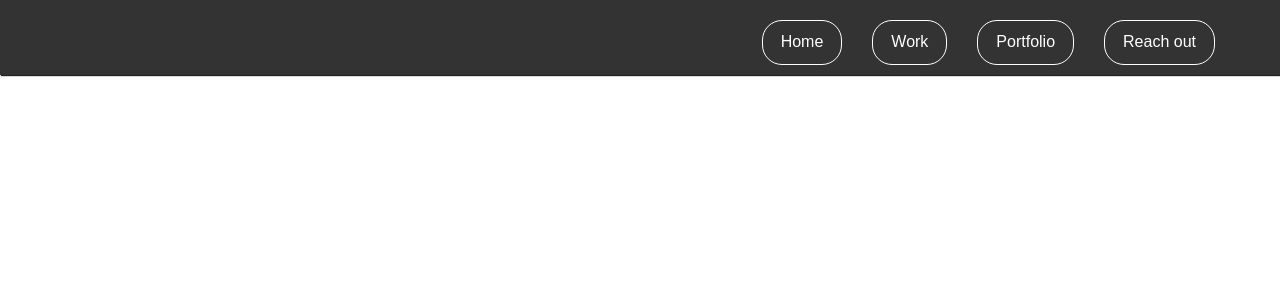
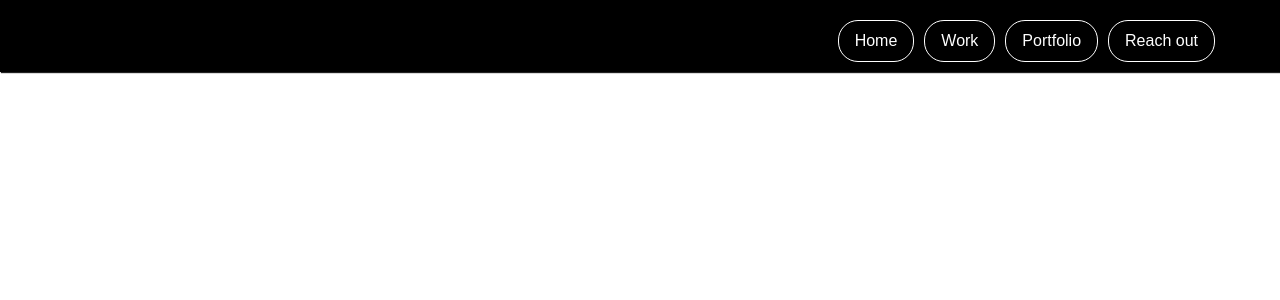
Before and after one commit to pastre/portfolio-react, a React (Create React App) app: page / in a window 1280 px wide. Shown: the top 300 px of the page. Built offline with nearby package versions, Linux system fonts and the light colour scheme.

Commit message:
Code cleanup

```diff
--- a/src/App.css
+++ b/src/App.css
@@ -1,5 +1,6 @@
 .App {
   text-align: center;
+  background-color: #000;
 }
 
 .App-logo {
@@ -14,7 +15,7 @@
 }
 
 .App-header {
-  background-color: #282c34;
+  background-color: #000;
   min-height: 100vh;
   display: flex;
   flex-direction: column;
@@ -25,7 +26,7 @@
 }
 
 .App-link {
-  color: #61dafb;
+  color: #fff;
 }
 
 @keyframes App-logo-spin {
--- a/src/App.js
+++ b/src/App.js
@@ -1,6 +1,4 @@
 import React from 'react';
-import logo from './logo.svg';
-// import Home from './home/Home';
 import Navbar from './navbar/Navbar';
 import './App.css';
 
--- a/src/navbar/Navbar.css
+++ b/src/navbar/Navbar.css
@@ -10,7 +10,7 @@
 }
 
 .navbar-sticky {
-  background: #333;
+  background: #000;
   position: fixed;
   top: 0;
   left: 0;
@@ -23,6 +23,7 @@
   height: 2rem;
   margin-right: 0.5rem;
   animation: rotate 0.7s ease-in-out 0.5s;
+  padding-left: 60px;
 }
 
 .navbar--link {
@@ -31,9 +32,9 @@
 }
 
 .navbar--link-item {
-  padding-right: 20px;
   align-content: flex-start;
 }
+
 .lastItem {
   padding-right: 60px;
   align-content: flex-start;
--- a/src/navbar/Navbar.js
+++ b/src/navbar/Navbar.js
@@ -5,6 +5,7 @@ import NavbarItem from './item/NavbarItem';
 import GithubIcon from './githubWhite.svg';
 import LinkedinWhite from './linkedin.svg';
 import MediumIcon from './mediumWhite.svg';
+
 import "./Navbar.css"
 
 const Navbar = ({ sticky }) => (
--- a/src/navbar/button/NavbarButton.css
+++ b/src/navbar/button/NavbarButton.css
@@ -5,7 +5,6 @@
 
 .btn {
 	margin: 0 5px 10px;
-	padding: 2px 8px 3px;
 
 	color: none;
 	border: 1px solid white;
```
Also changed, not shown: src/navbar/linkedin1.svg (deleted), src/navbar/linkedin2.svg (deleted).
